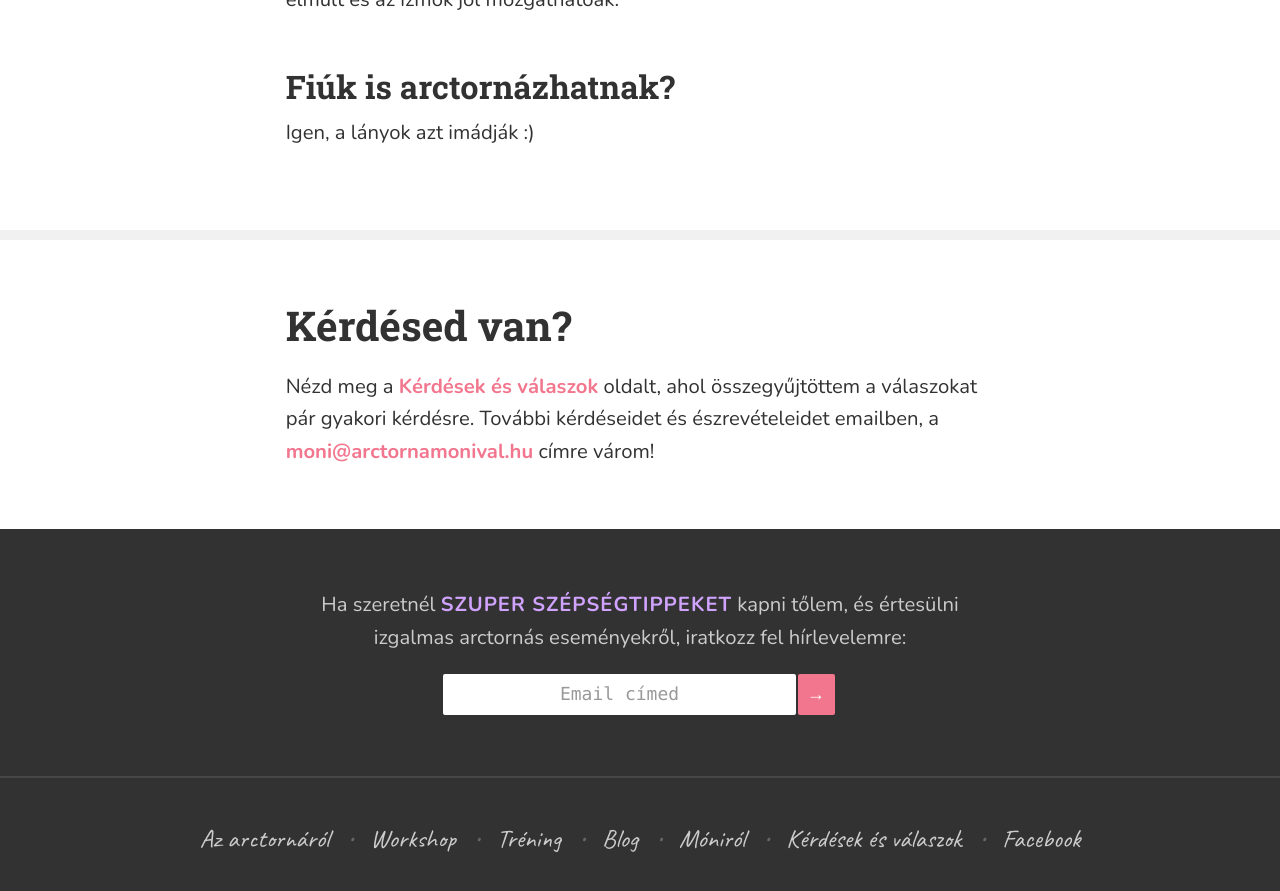
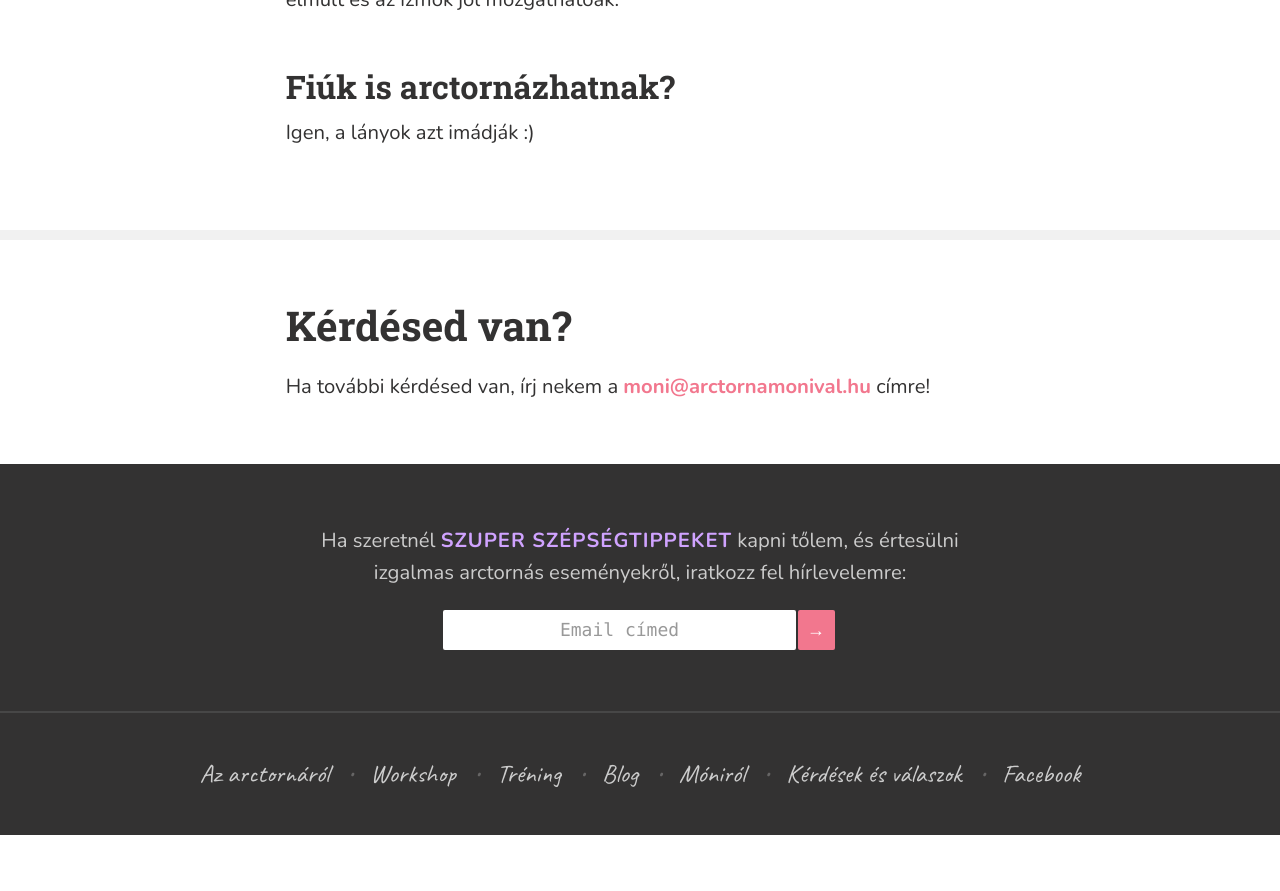
Before and after one commit to monikamudra/arctorna, a Jekyll site: the page built from kerdesek.md, in a window 1280 px wide and 900 px high, scrolled down 1831 px. Shown: the top 891 px of the window. Built offline with Jekyll 4.4.1, drawn with Linux system fonts in a browser that asks for light colours; after the commit the page ends 2666 px from its top, so only the background shows below that.

Commit message:
Don’t show extraneous contact message on the Kerdesek page

```diff
--- a/_includes/contact.html
+++ b/_includes/contact.html
@@ -3,11 +3,18 @@
     <h2>Kérdésed van?</h2>
     <div class="c-Article">
       <p class="u-MarginBottomZero">
-        Nézd meg a <a href="">Kérdések és válaszok</a> oldalt, ahol
-        összegyűjtöttem a válaszokat pár gyakori
-        kérdésre. További kérdéseidet és észrevételeidet emailben, a
-        <a href="mailto:{{ site.email }}?subject=Üzenet%20Móninak">{{ site.email }}</a>
-        címre várom!
+        {% if page.path != "kerdesek.md"  %}
+          Nézd meg a <a href="">Kérdések és válaszok</a> oldalt, ahol
+          összegyűjtöttem a válaszokat pár gyakori
+          kérdésre. További kérdéseidet és észrevételeidet emailben, a
+          <a href="mailto:{{ site.email }}?subject=Üzenet%20Móninak">{{ site.email }}</a>
+          címre várom!
+        {% else %}
+          Ha további kérdésed van, írj nekem a
+          <a href="mailto:{{ site.email }}?subject=Üzenet%20Móninak">{{ site.email }}</a>
+          címre!
+        {% endif %}
+
       </p>
     </div>
   </div>
```
